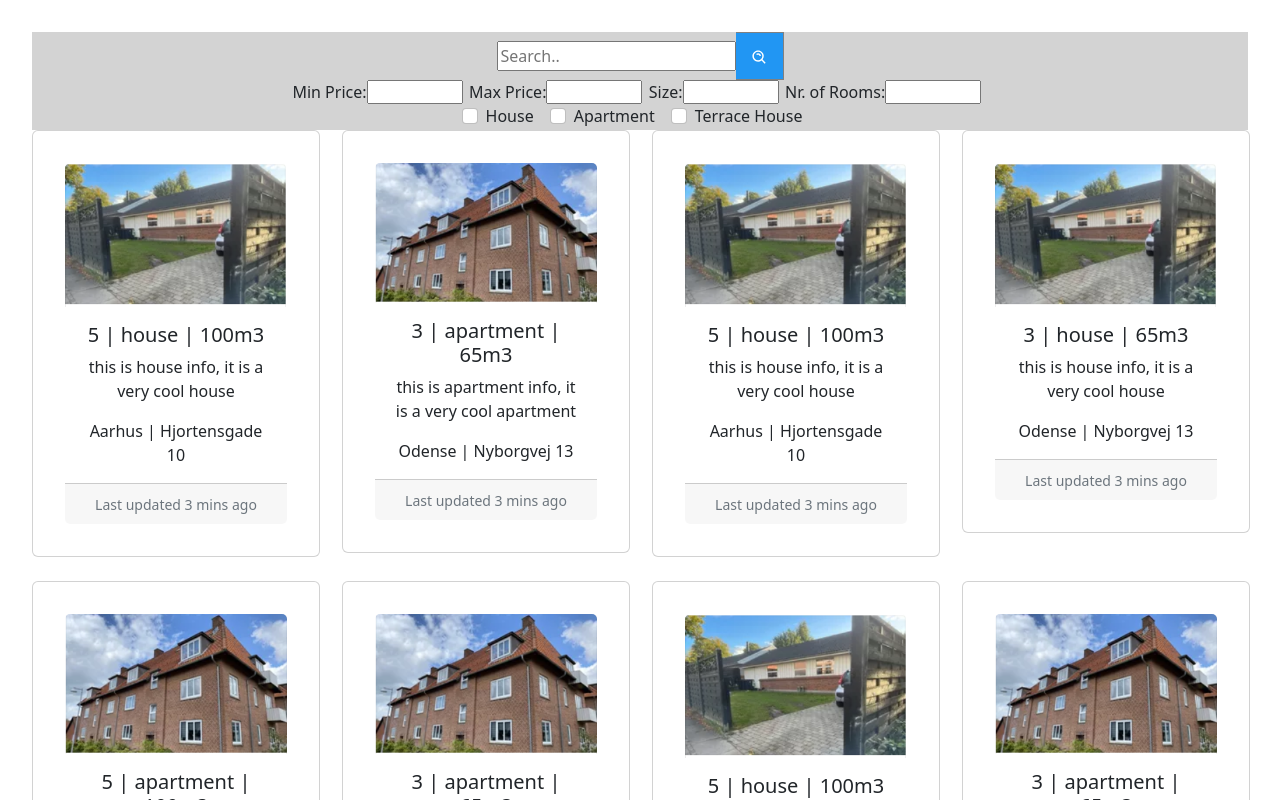
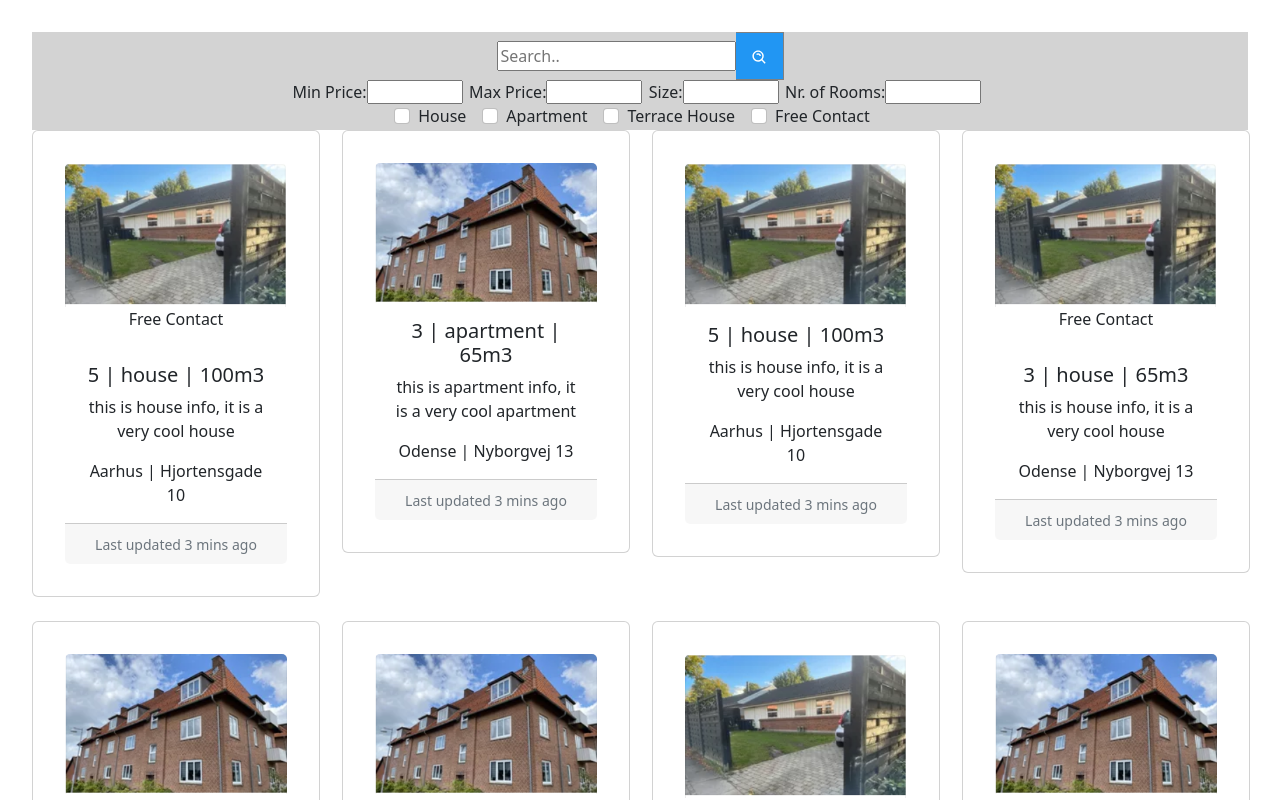
Before and after one commit to andrn19/G8GUI, a React (Vite) app: page /result in a window 1280 px wide. Shown: the top 800 px of the page. Built offline with nearby package versions, Linux system fonts and the light colour scheme.

Commit message:
free contact and filter added

```diff
--- a/src/CardGroups.jsx
+++ b/src/CardGroups.jsx
@@ -17,10 +17,28 @@ const CardGrouping = (props) => {
     useEffect(() => {
         console.log(props.filters)
         if (props.filters != undefined) {
-            console.log(Object.keys(props.filters)[0] == 'apartment' && props.filters.apartment == true)
+            let filtered
+
             if (Object.keys(props.filters)[0] == 'apartment' && props.filters.apartment == true) {
-                const filtered = housingData.filter((bolig) => bolig.housingType == 'apartment')
-                console.log(filtered)
+                if(filtered === undefined) {
+                    filtered = housingData.filter((bolig) => bolig.housingType == 'apartment')
+                }
+                else {
+                    filtered = filtered.filter((bolig) => bolig.housingType == 'apartment')
+                }
+            }
+            if (Object.keys(props.filters)[1] == 'contact' && props.filters.contact == true) {
+                if(filtered === undefined) {
+                    filtered = housingData.filter((bolig) => bolig.freeContact == true)
+                }
+                else {
+                   filtered = filtered.filter((bolig) => bolig.freeContact == true)
+                }
+            }
+            if (props.filters.apartment != true && props.filters.contact != true) {
+                setHousingData(housing)
+            }
+            else {
                 setHousingData(filtered)
             }
         }
--- a/src/FilterComponent.jsx
+++ b/src/FilterComponent.jsx
@@ -1,4 +1,4 @@
-import React, {useEffect, useState} from "react"
+import React, { useEffect, useState } from "react"
 import Form from 'react-bootstrap/Form';
 import SearchBar from "./SearchBar"
 import './Styles.css'
@@ -6,17 +6,20 @@ import './Styles.css'
 const FilterComponent = (props) => {
     const [houseFilter, setHouseFilter] = useState(false)
     const [apartmentFilter, setApartmentFilter] = useState(false)
+    const [freeContactFilter, setFreeContactFilter] = useState(false)
 
     useEffect(() => {
         let filterObj = {}
         filterObj['apartment'] = apartmentFilter
+        filterObj['contact'] = freeContactFilter
+
 
         props.getFilters(filterObj)
-    }, [apartmentFilter])
+    }, [apartmentFilter, freeContactFilter])
 
 
-    const changeHouseState = () => {
-        setHouseFilter((s) => !s)
+    const changeFreecontcatState = () => {
+        setFreeContactFilter((s) => !s)
     }
 
     const changeApartmentState = () => {
@@ -34,7 +37,7 @@ const FilterComponent = (props) => {
             <input type="text" id="size" className="filterInput" name="size" />
             <label htmlFor="rooms">Nr. of Rooms:</label>
             <input type="text" id="rooms" className="filterInput" name="rooms" />
-            <br/>
+            <br />
             <Form.Check
                 inline
                 label="House"
@@ -58,6 +61,14 @@ const FilterComponent = (props) => {
                 type="checkbox"
                 id='terraceHouse'
             />
+            <Form.Check
+                inline
+                label="Free Contact"
+                name="freeContact"
+                type="checkbox"
+                onChange={() => changeFreecontcatState()}
+                id='freeContact'
+            />
         </div>
     )
 }
--- a/src/houseData.js
+++ b/src/houseData.js
@@ -11,7 +11,8 @@ export const housing = [
         contract: '',
         shortInfo: 'this is house info, it is a very cool house',
         longInfo: 'This is very long detailed information text',
-        cardImg: 'house'
+        cardImg: 'house',
+        freeContact: true
     },
     {
         housingType: 'apartment',
@@ -25,7 +26,8 @@ export const housing = [
         contract: '',
         shortInfo: 'this is apartment info, it is a very cool apartment',
         longInfo: 'This is very long detailed information text',
-        cardImg: 'apartment'
+        cardImg: 'apartment',
+        freeContact: false
     },
     {
         housingType: 'house',
@@ -39,7 +41,8 @@ export const housing = [
         contract: '',
         shortInfo: 'this is house info, it is a very cool house',
         longInfo: 'This is very long detailed information text',
-        cardImg: 'house'
+        cardImg: 'house',
+        freeContact: false
     },
     {
         housingType: 'house',
@@ -53,7 +56,8 @@ export const housing = [
         contract: '',
         shortInfo: 'this is house info, it is a very cool house',
         longInfo: 'This is very long detailed information text',
-        cardImg: 'house'
+        cardImg: 'house',
+        freeContact: true
     },
     {
         housingType: 'apartment',
@@ -67,7 +71,8 @@ export const housing = [
         contract: '',
         shortInfo: 'this is apartment info, it is a very cool apartment',
         longInfo: 'This is very long detailed information text',
-        cardImg: 'apartment'
+        cardImg: 'apartment',
+        freeContact: false
     },
     {
         housingType: 'apartment',
@@ -81,7 +86,8 @@ export const housing = [
         contract: '',
         shortInfo: 'this is apartment info, it is a very cool apartment',
         longInfo: 'This is very long detailed information text',
-        cardImg: 'apartment'
+        cardImg: 'apartment',
+        freeContact: false
     },
     {
         housingType: 'house',
@@ -95,7 +101,8 @@ export const housing = [
         contract: '',
         shortInfo: 'this is house info, it is a very cool house',
         longInfo: 'This is very long detailed information text',
-        cardImg: 'house'
+        cardImg: 'house',
+        freeContact: true
     },
     {
         housingType: 'apartment',
@@ -109,6 +116,7 @@ export const housing = [
         contract: '',
         shortInfo: 'this is apartment info, it is a very cool apartment',
         longInfo: 'This is very long detailed information text',
-        cardImg: 'apartment'
+        cardImg: 'apartment',
+        freeContact: true
     },
 ]
--- a/src/housingCards.jsx
+++ b/src/housingCards.jsx
@@ -21,6 +21,7 @@ function HousingCard(housing) {
         <>
             <Card style={{ width: '18rem' }} className='housingCard' onClick={() => toHousing()}>
                 <Card.Img variant="top" src={housing?.housing.cardImg === 'house' ? house : apartment}/>
+                {housing?.housing.freeContact ? <p>Free Contact</p> : <></>}
                 <Card.Body>
                     <Card.Title>{housing?.housing.rooms + ' | ' + housing?.housing.housingType + ' | ' + housing?.housing.size}</Card.Title>
                     <Card.Text>
```
